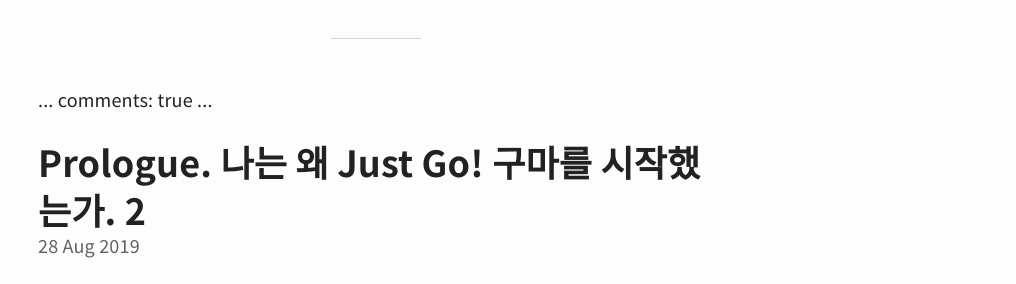
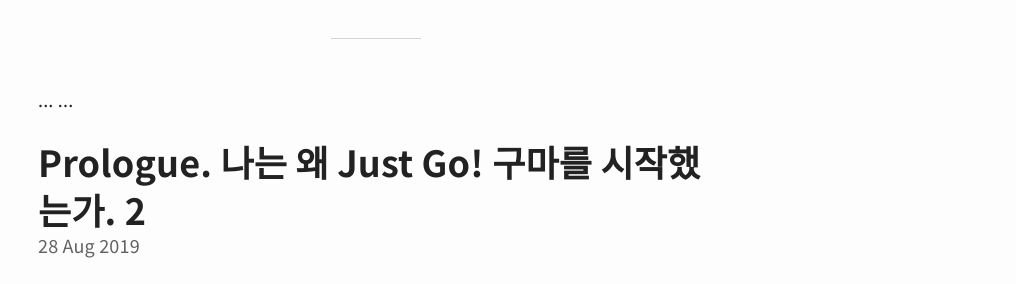
Before and after one commit to go-gingerman/myjustgogooma, a Jekyll site: the page built from _posts/2019-08-28-why-i-start-justgogooma-blog-2.md, in a window 1280 px wide and 900 px high. Shown: the part 153-437 px from the top of the window, without its empty margins (264-1280 px from the left). Built offline with Jekyll 4.4.1, drawn with Linux system fonts in a browser that asks for light colours; comment, search, counter and statistics services are not loaded; part of the change alters nothing that is shown.

Commit message:
2019-12-15-layout수정

```diff
--- a/_layouts/post.html
+++ b/_layouts/post.html
@@ -1,8 +1,9 @@
 ---
 layout: default
+comments: true
 ---
 ...
-comments: true
+
 ...
 <article id="post-page">
 	<h2>{{ page.title }}</h2>
```
